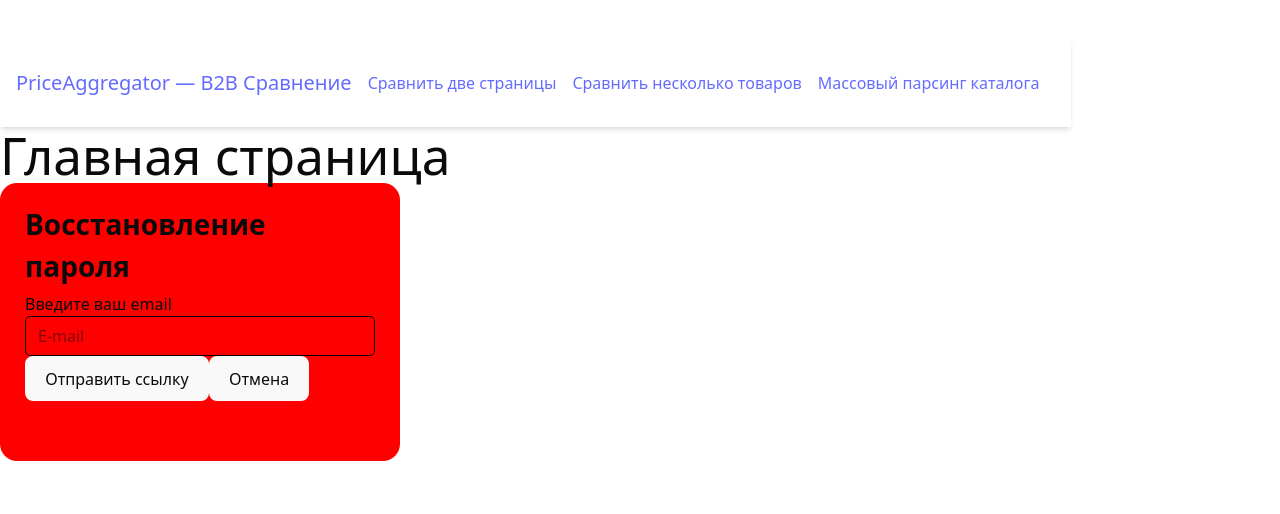
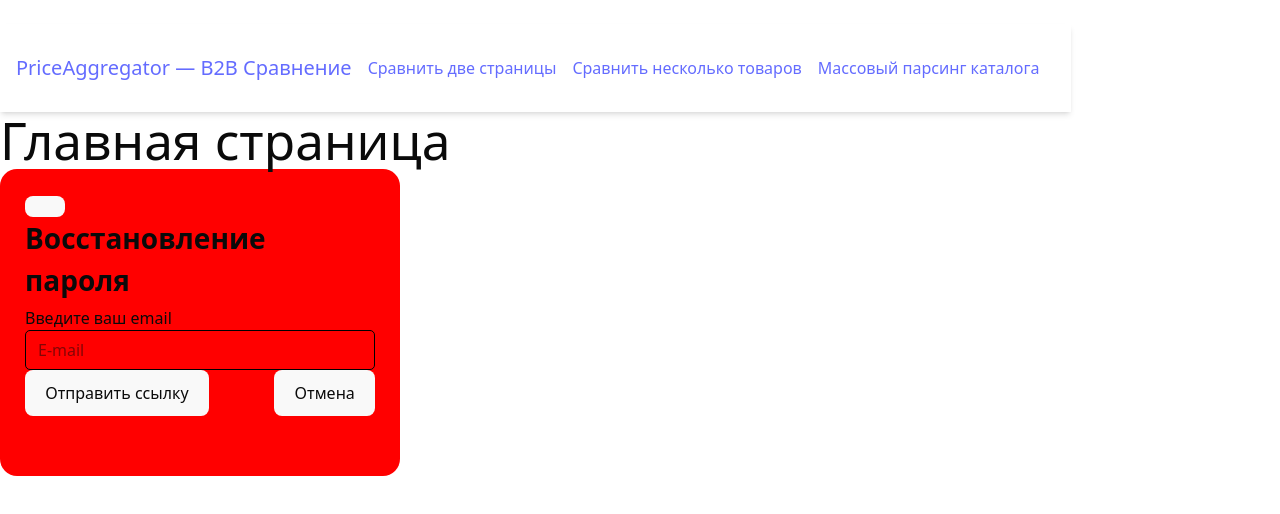
Before and after one commit to kate0l/tg-marketing-service, a React (Vite) app in the folder frontend/: page / in a window 1280 px wide. Shown: the part 150-664 px from the top of the page. Built offline with nearby package versions, Linux system fonts and the light colour scheme.

Commit message:
change PasswordRecovery

```diff
--- a/frontend/src/components/modals/PasswordRecovery.tsx
+++ b/frontend/src/components/modals/PasswordRecovery.tsx
@@ -4,6 +4,9 @@ import "./style.css";
 const PasswordRecovery: React.FC = () => {
   return (
     <div className="password-recovery">
+      <button className="password-recovery__close">
+
+      </button>
       <h2 className="password-recovery__title">
         Восстановление пароля
       </h2>
--- a/frontend/src/components/modals/style.css
+++ b/frontend/src/components/modals/style.css
@@ -4,6 +4,12 @@
     padding: 20px 25px 60px;
     background-color: red;
 }
+
+.password-recovery__close {
+    position: relative;
+}
+
+
 
 .password-recovery__title {
     font-size: 28px;
@@ -21,3 +27,8 @@
     border-radius: 5px;
     padding: 7px 0 7px 12px;
 }
+
+.password-recovery__actions {
+    display: flex;
+    justify-content: space-between;
+}
```
